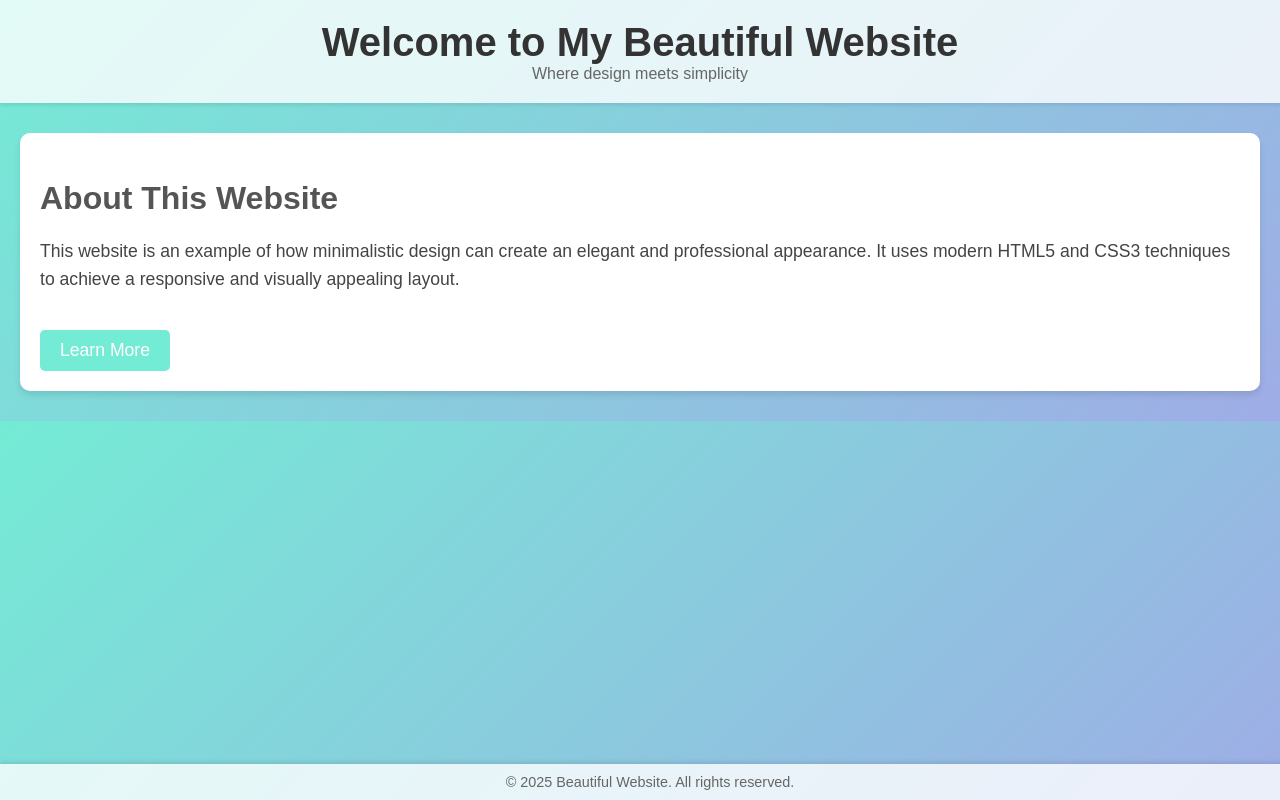
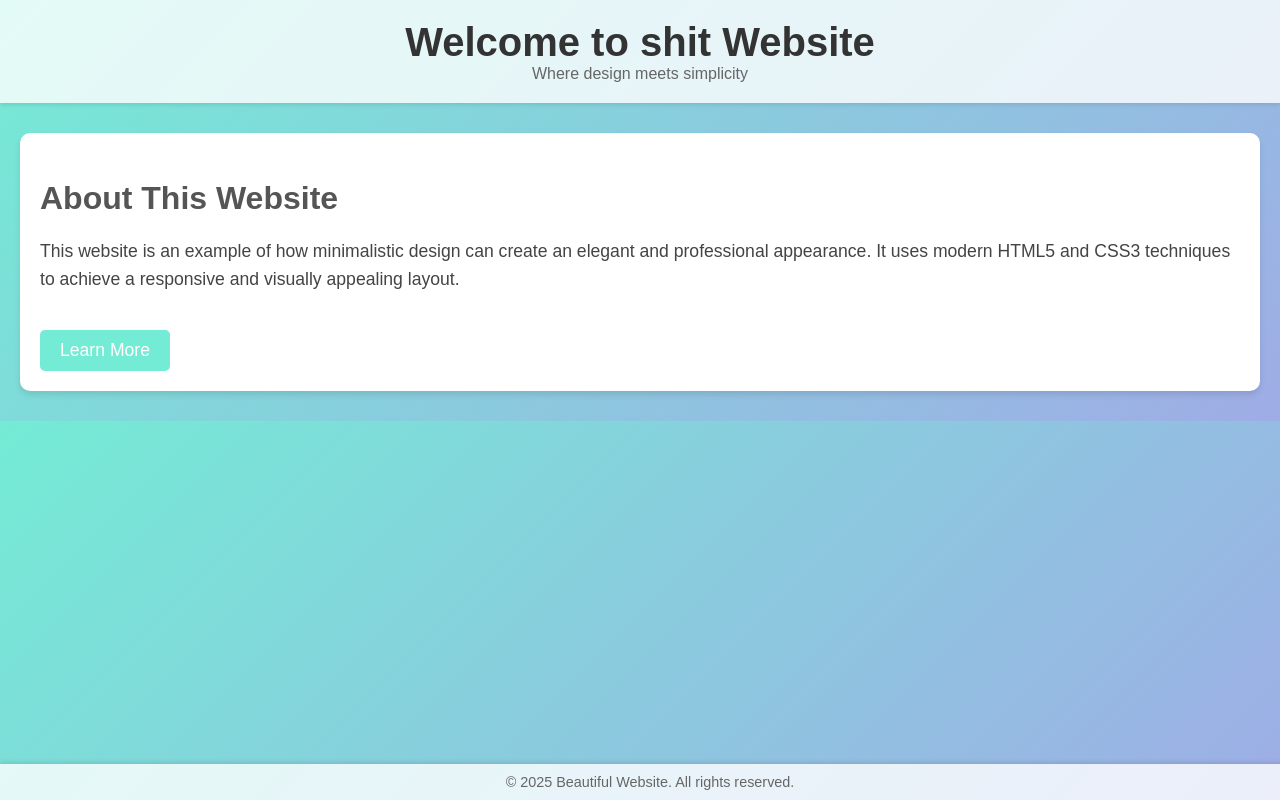
Before and after one commit to 1exanOK/WIP_site_nginx, a plain HTML site: page index.html in a window 1280 px wide. Drawn offline with Linux system fonts and the light colour scheme.

Commit message:
Update index.html

```diff
--- a/index.html
+++ b/index.html
@@ -92,7 +92,7 @@
 </head>
 <body>
     <header>
-        <h1>Welcome to My Beautiful Website</h1>
+        <h1>Welcome to shit Website</h1>
         <p>Where design meets simplicity</p>
     </header>
     <div class="container">
```
